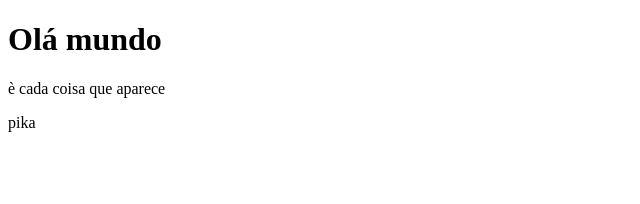
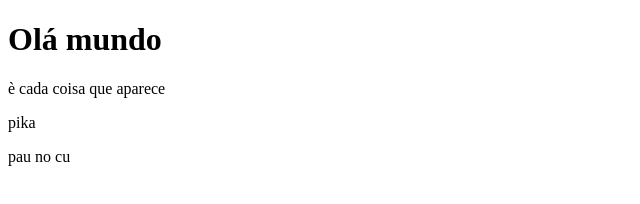
Before and after one commit to LuizHSilvaF/text-vscode, a plain HTML site: page index.html in a window 1280 px wide. Shown: the full height of the page, 0-640 px from the left. Drawn offline with Linux system fonts and the light colour scheme.

Commit message:
refactor.alter.index.html

```diff
--- a/index.html
+++ b/index.html
@@ -10,5 +10,6 @@
     <h1>Olá mundo</h1>
     <p>è cada coisa que aparece</p>
     <p>pika</p>
+    <p>pau no cu</p>
 </body>
 </html>
```
